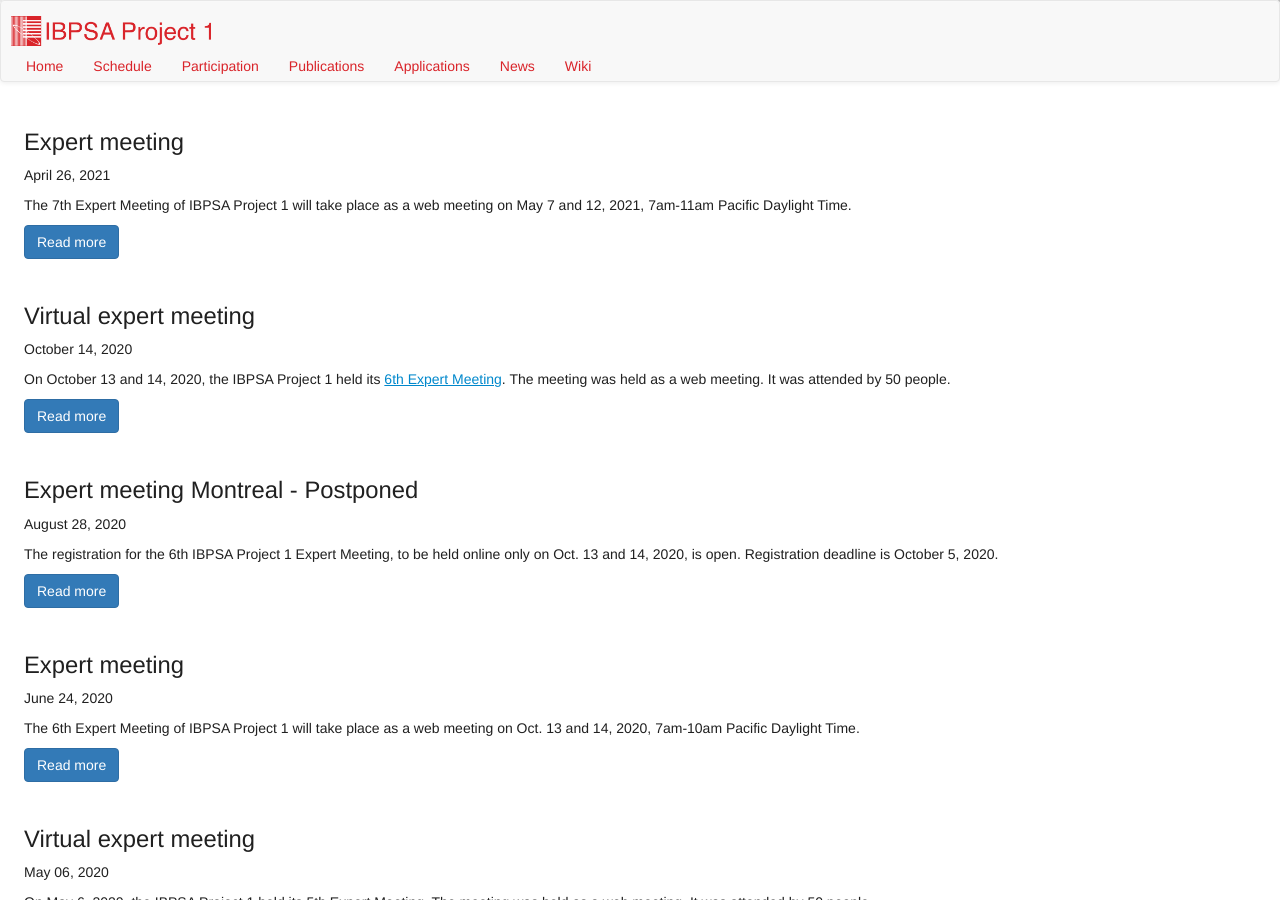
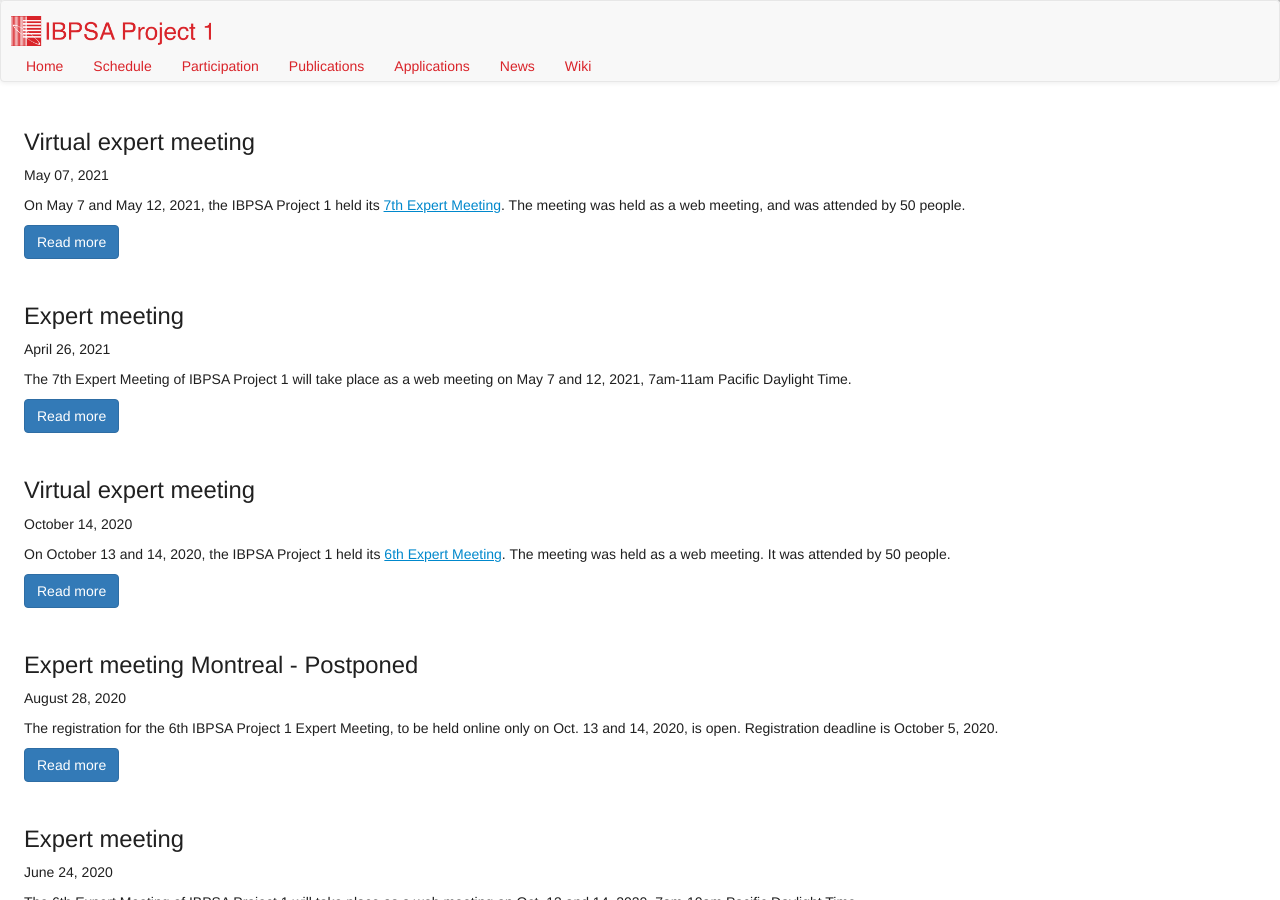
Before and after one commit to ibpsa/project1, a Jekyll site: the page built from news.md, in a window 1280 px wide and 900 px high. Built offline with Jekyll 4.4.1, drawn with Linux system fonts in a browser that asks for light colours; nearby versions of some CDN libraries.

Commit message:
Updated web site

```diff
--- a/_data/organizational_participants.yml
+++ b/_data/organizational_participants.yml
@@ -165,11 +165,11 @@
 - date_joined:   2/7/2019
   contact_name:  Karl-Heinz Häfele
   contact_email: karl-heinz.haefele@kit.edu
-  affiliation:   KIT
+  institute:     KIT
   country:       Germany
 
 - date_joined:   7/1/2019
   contact_name:  Elisa Van Kenhove
   contact_email: elisa.vankenhove@ugent.be
-  affiliation:   Ghent University
+  institute:     Ghent University
   country:       Belgium
--- /dev/null
+++ b/news/_posts/2021-05-07-expertMeetingVirtual.md
@@ -0,0 +1,23 @@
+---
+layout: post
+title:  Virtual expert meeting
+event: Expert meeting
+date:   2021-05-07
+categories: meeting news
+type: workshop
+author: Michael Wetter
+---
+
+On May 7 and May 12, 2021, the IBPSA Project 1 held its [7th Expert Meeting](https://github.com/ibpsa/project1/wiki/2021-05-07-Virtual-Expert-Meeting-Agenda).
+The meeting was held as a web meeting, and was attended by 50 people.
+
+<!--excerpt-->
+During the meeting, the work package leaders provided an update about
+past and planned work. Break-out sessions were held on both days,
+and next steps were reported to the overall sessions.
+
+On the second day, a panel of users and developers discussed the needs for increased adoption of
+Modelica by buildings community, in particular design firms.
+
+For the slides of the meeting and its various breakout sessions,
+see the [github repository](https://github.com/ibpsa/project1/tree/master/meetings/2021-05-07-expert-meeting-virtual).
```
